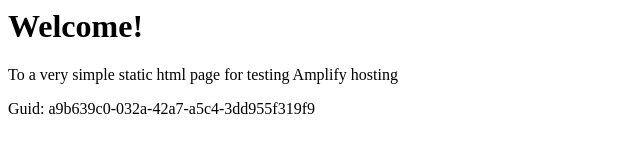
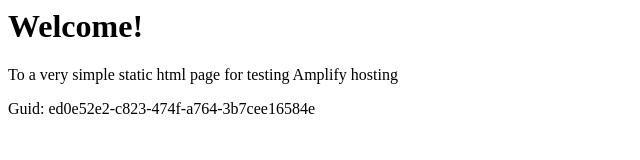
Before and after one commit to aws-aemilia-nrt/Github-PR-Commit-Integration-Test-DoNotTouch-Gith-BKMSSQOA-v1-preprod-ap-northeast-1, a website: page src/index.html in a window 1280 px wide. Shown: the full height of the page, 0-640 px from the left. Drawn offline with Linux system fonts and the light colour scheme.

Commit message:
commit from integ tests

```diff
--- a/src/index.html
+++ b/src/index.html
@@ -12,6 +12,6 @@
 <body>
     <h1>Welcome!</h1>
     <p>To a very simple static html page for testing Amplify hosting</p>
-    <p>Guid: a9b639c0-032a-42a7-a5c4-3dd955f319f9</p></body>
+    <p>Guid: ed0e52e2-c823-474f-a764-3b7cee16584e</p></body>
 
 </html>
```
